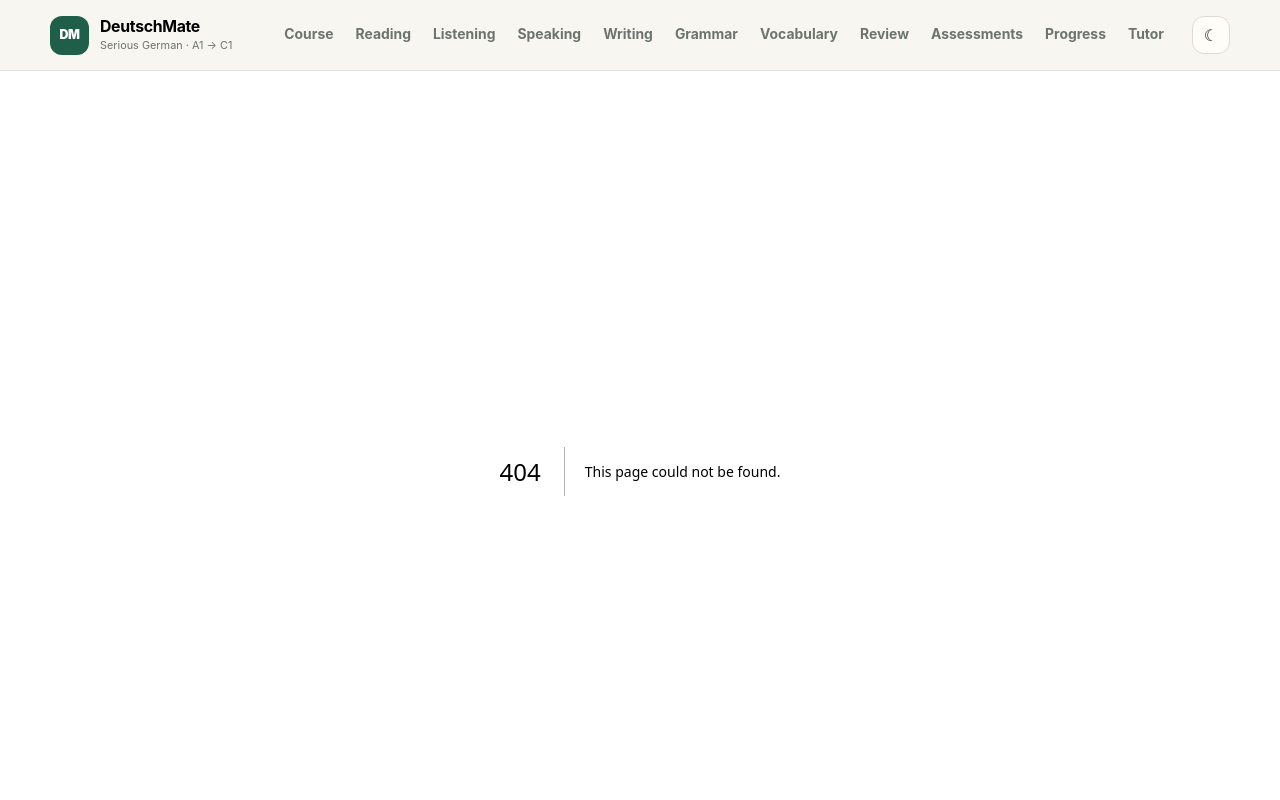
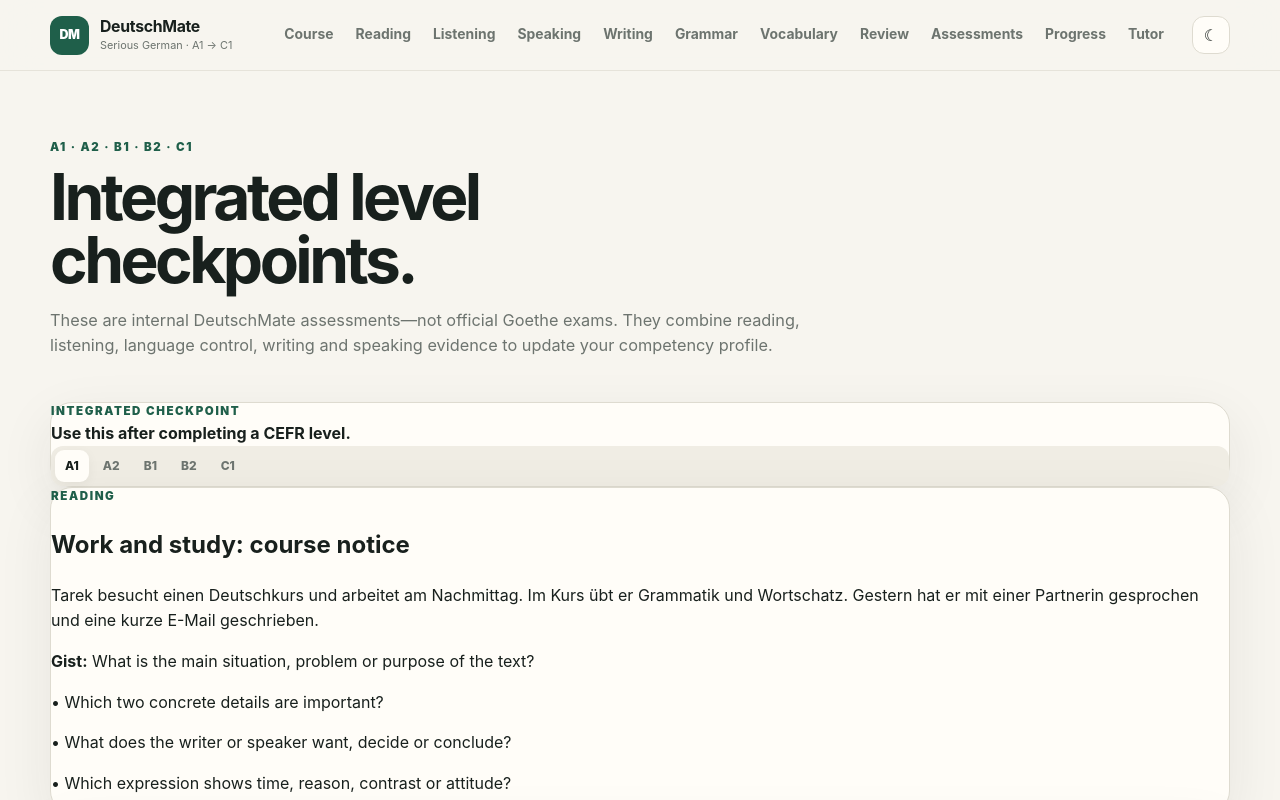
Before and after one commit to DevEssaAhmed/DeutschMate, a Next.js app: page /assessments in a window 1280 px wide. Before the commit this address had no page. Shown: the top 800 px of the page. Built offline with nearby package versions, Linux system fonts and the light colour scheme.

Commit message:
Expose multi-skill labs and level assessments

```diff
--- /dev/null
+++ b/app/assessments/page.tsx
@@ -0,0 +1,7 @@
+import { AssessmentHub } from "@/components/assessment-hub";
+
+export const metadata = { title: "Assessments" };
+
+export default function AssessmentsPage() {
+  return <main className="shell page-shell"><div className="page-hero"><span className="eyebrow">A1 · A2 · B1 · B2 · C1</span><h1>Integrated level checkpoints.</h1><p>These are internal DeutschMate assessments—not official Goethe exams. They combine reading, listening, language control, writing and speaking evidence to update your competency profile.</p></div><AssessmentHub /></main>;
+}
```
Also changed, not shown: app/listening/page.tsx (added, +7 -0 lines), app/reading/page.tsx (added, +7 -0 lines), app/speaking/page.tsx (added, +7 -0 lines).
